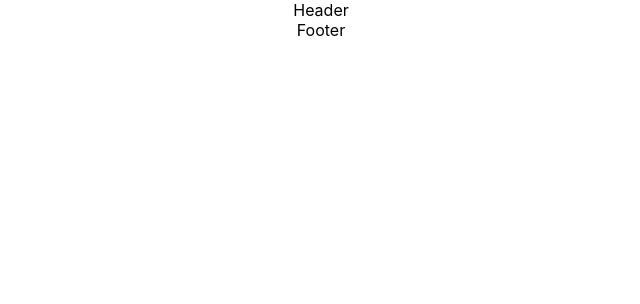
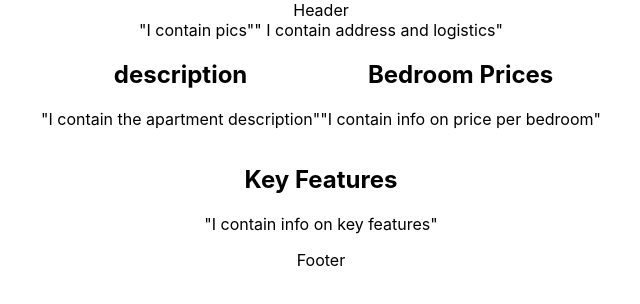
Before and after one commit to jasmatazzy/unilife-apartment-app, a React (Create React App) app: page /homedetailpage in a window 1280 px wide. Shown: the top 304 px of the page, without its empty margins (319-959 px from the left). Built offline with nearby package versions, Linux system fonts and the light colour scheme.

Commit message:
textual set up of home details page complete

```diff
--- a/src/pages/HomeDetailPage/HomeDetailPage.css
+++ b/src/pages/HomeDetailPage/HomeDetailPage.css
@@ -0,0 +1,9 @@
+.pics-and-basics-container{
+    display: flex;
+    justify-content: center;
+}
+
+.description-and-bedroom-pricing-container{
+    display: flex;
+    justify-content: center;
+}
--- a/src/pages/HomeDetailPage/HomeDetailPage.js
+++ b/src/pages/HomeDetailPage/HomeDetailPage.js
@@ -4,7 +4,24 @@ import './HomeDetailPage.css'
 const HomeDetailPage = () => {
   return (
     <div>
-
+      <div className='pics-and-basics-container'>
+        <div className='pics-container'>"I contain pics"</div>
+        <div className='basics-container'>" I contain address and logistics"</div>
+      </div>
+      <div className='description-and-bedroom-pricing-container'>
+        <div className='description'>
+          <h2>description</h2>
+          <p>"I contain the apartment description"</p>
+        </div>
+        <div className='basics-container'>
+          <h2>Bedroom Prices</h2>
+          <p>"I contain info on price per bedroom"</p>
+        </div>
+      </div>
+      <div className='key-features-container'>
+        <h2>Key Features</h2>
+        <p>"I contain info on key features"</p>
+      </div>
     </div>
   )
 }
```
